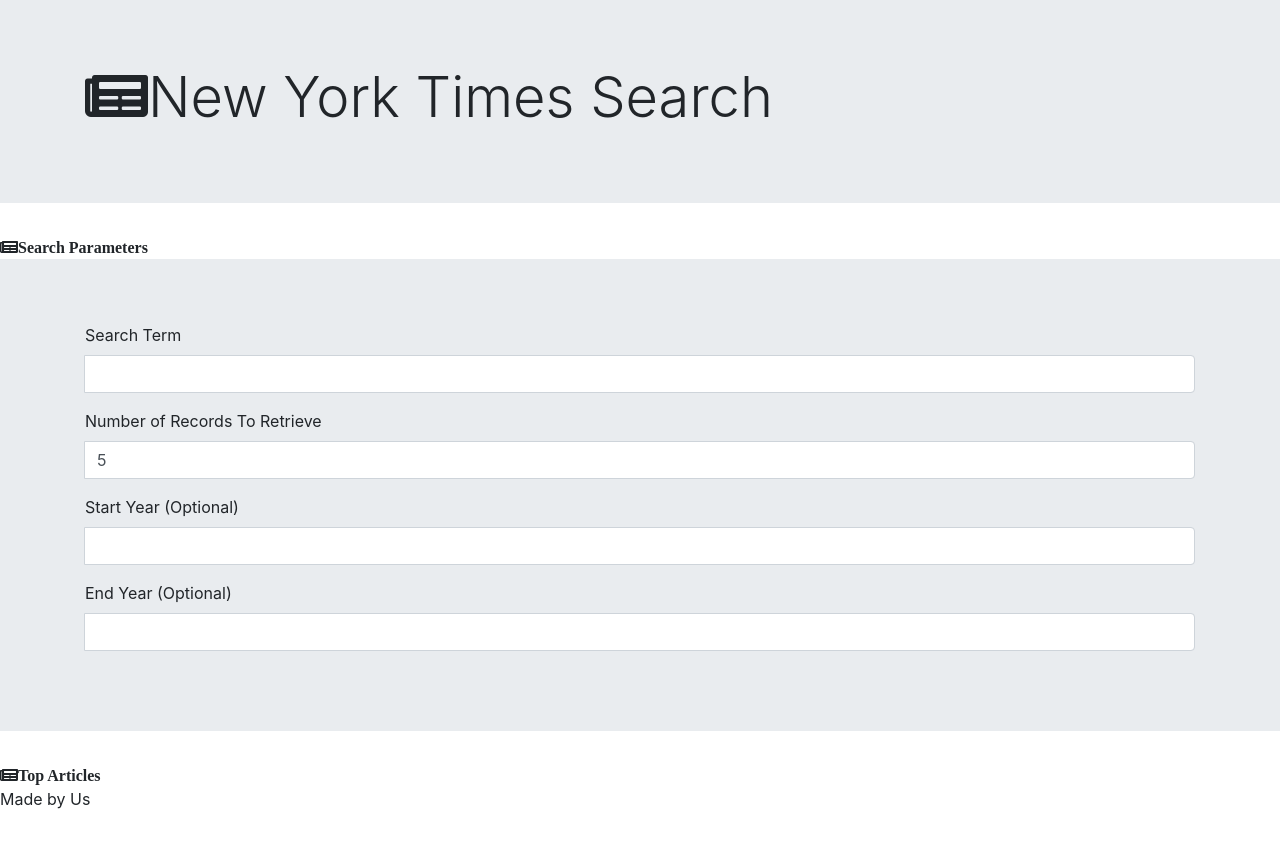
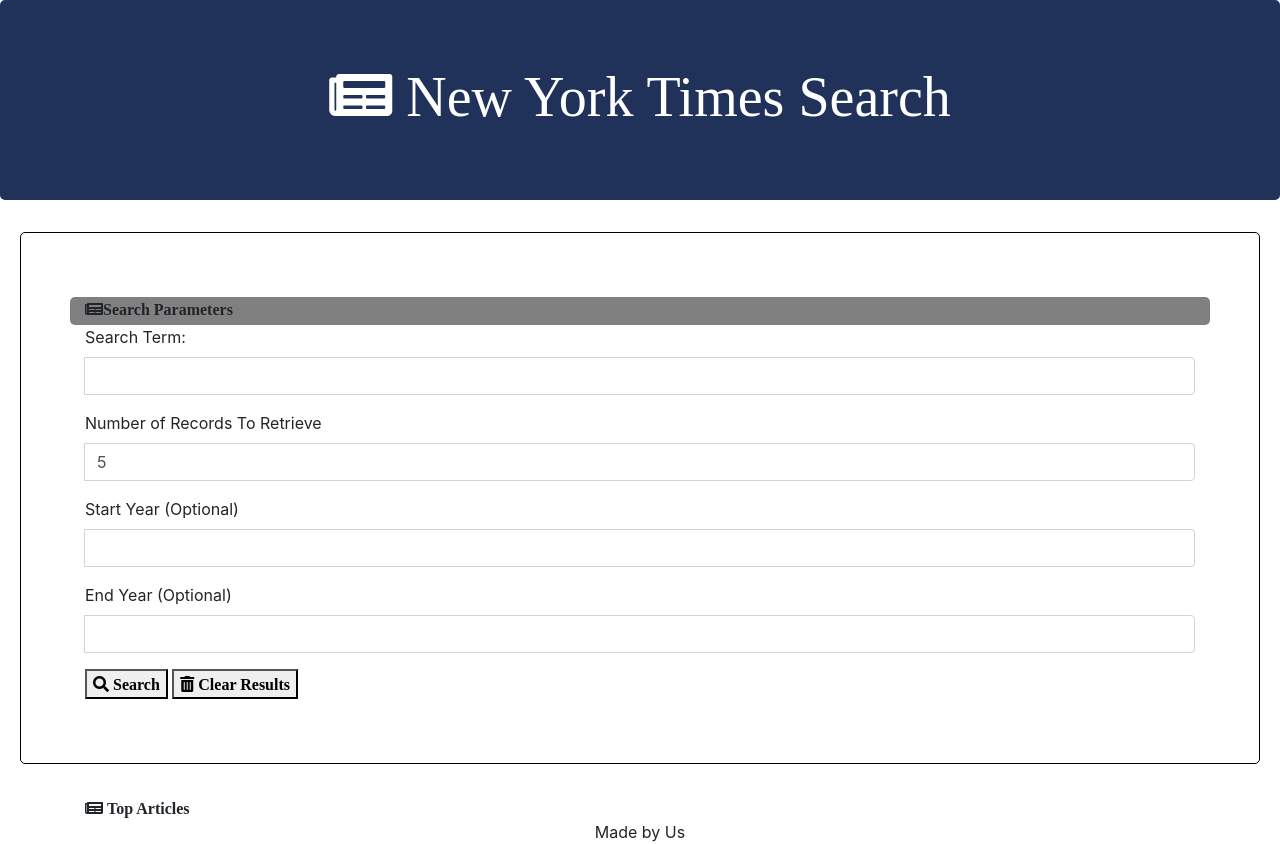
Before and after one commit to microxgleek94/Team-NYT-Search-Project, a plain HTML site: page index.html in a window 1280 px wide. Before the commit the page ends 811 px from the top, so only its background shows below. Drawn offline with nearby package versions, Linux system fonts and the light colour scheme.

Commit message:
fixed some styling, console log object path

```diff
--- a/index.html
+++ b/index.html
@@ -5,6 +5,7 @@
     <!-- Required meta tags -->
     <meta charset="utf-8">
     <meta name="viewport" content="width=device-width, initial-scale=1, shrink-to-fit=no">
+    <link rel="stylesheet" href="style.css">
 
     <!-- Bootstrap CSS -->
     <link rel="stylesheet" href="https://stackpath.bootstrapcdn.com/bootstrap/4.5.0/css/bootstrap.min.css"
@@ -14,24 +15,26 @@
     <link rel="stylesheet" href="https://use.fontawesome.com/releases/v5.8.1/css/all.css"
         integrity="sha384-50oBUHEmvpQ+1lW4y57PTFmhCaXp0ML5d60M1M7uH2+nqUivzIebhndOJK28anvf" crossorigin="anonymous" />
 
-    <!-- Personal CSS -->
     <title>New York Times Search Assisgnment</title>
 </head>
 
 <body>
 
     <!-- Header Jumbotron -->
-    <div class="jumbotron jumbotron-fluid">
+    <div id="header" class="jumbotron jumbotron-fluid">
         <div class="container">
-            <h1 class="display-4"><i class="fas fa-newspaper"></i>New York Times Search</h1>
+            <h1 class="display-4"><i class="fas fa-newspaper"></span></i> New York Times Search</h1>
         </div>
     </div>
 
-    <i class="fas fa-newspaper"><span>Search Parameters</span></i>
+
     <!-- 2nd Jumbotro for input fields -->
-    <div class="jumbotron jumbotron-fluid">
+    <div id="inputStyle" class="jumbotron jumbotron-fluid">
+        <div id="searchPara" class="container">
+            <div><i class="fas fa-newspaper"><label> Search Parameters</label></i></div>
+        </div>
         <div class="container">
-            <label> Search Term </label>
+            <label> Search Term: </label>
             <div class="input-group mb-3">
                 <div class="input-group-prepend"></div>
                 <input id="search-term" type="text" class="form-control" aria-label="Username"
@@ -59,14 +62,17 @@
                 <div class="input-group-prepend"></div>
                 <input type="text" class="form-control" aria-label="Username" aria-describedby="basic-addon1">
             </div>
+            <button id="searchBtn"><i class="fas fa-search"> Search</i></button>
+            <button id="clearBtn"><i class="fas fa-trash-alt"> Clear Results</i></button>
         </div>
     </div>
 
-    <div><i class="fas fa-newspaper">Top Articles</i></div>
 
-    <footer> Made by Us</footer>
+    <div class="container">
+        <div><i class="fas fa-newspaper"> Top Articles</div></i>
+    </div>
 
-
+    <footer id="footer"> Made by Us</footer>
 
 
 
--- a/script.js
+++ b/script.js
@@ -5,7 +5,9 @@ var kword;
 var APIkey = "pAzVsQiL7Ld1Uxrjdfrvx0QUBBhOF5zG";
 var aURL;
 
-$("#search-term").on("change", startSearch);
+
+// $("#search-term").on("change", startSearch);
+$("#searchBtn").on("click", startSearch)
 function startSearch (event) {
     event.stopPropagation();
     event.preventDefault();
@@ -22,6 +24,13 @@ function getRecords(kword) {
         method:"GET"
     }).then(outResponse);
 }
-function outResponse(response) {
-    console.log("Response is: ", response);
+
+function outResponse(results) {
+    console.log("Testing docs", results.response.docs);
+    console.log("Response is: ", results);
+    console.log('Main: ', results.response.docs[0].headline.main);
+    console.log('Byline: ', results.response.docs[0].byline.original);
+    console.log('Abstract', results.response.docs[0].abstract);
+    console.log('Pub Date', results.response.docs[0].pub_date);
+// console.log('Image ', results[i].multimedia[0].url);
 }
--- a/style.css
+++ b/style.css
@@ -1,4 +1,31 @@
-h1,
-footer {
+#header {
+    border-top: 10%;
+    background-color: #20315A;
+    border-radius: 5px;
+    height: 200px;
     text-align: center;
 }
+
+.jumbotron h1 {
+    font-family: 'Times New Roman', Times, serif;
+    font-weight: 500;
+    color: white;
+}
+
+#searchPara {
+    background-color: gray;
+    border-radius: 5px;
+}
+
+#inputStyle {
+    margin-left: 20px;
+    margin-right: 20px;
+    background-color: white;
+    border-radius: 5px;
+    border: black solid 1px;
+}
+
+#footer {
+    text-align: center;
+
+}
```
